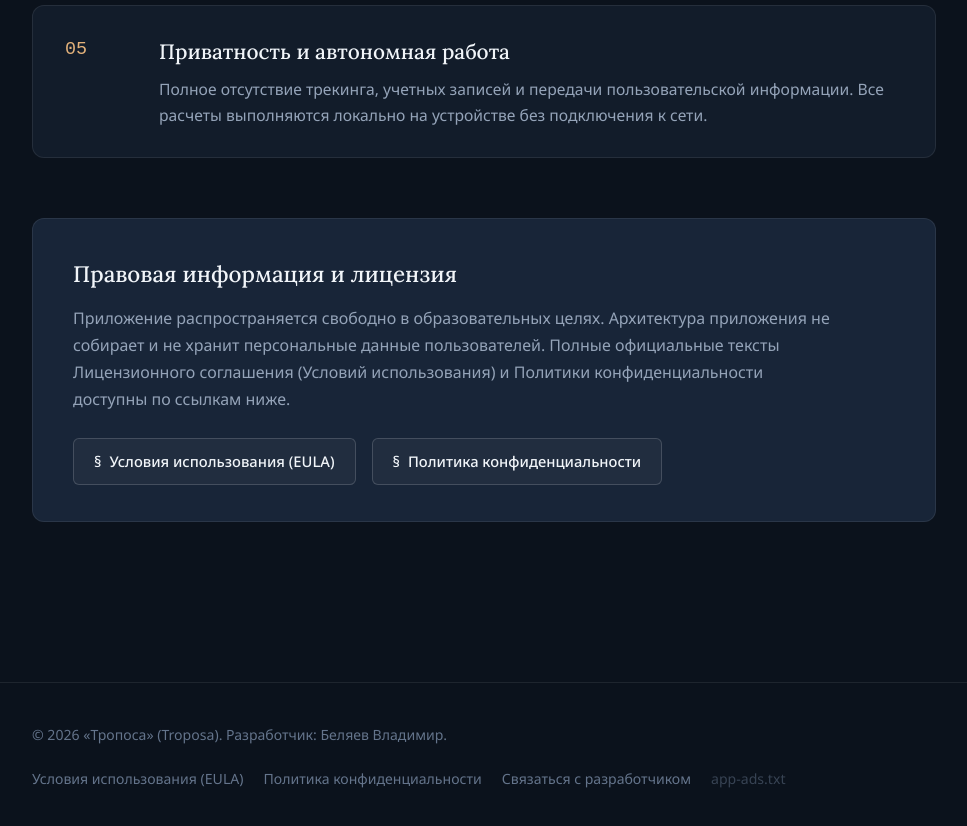
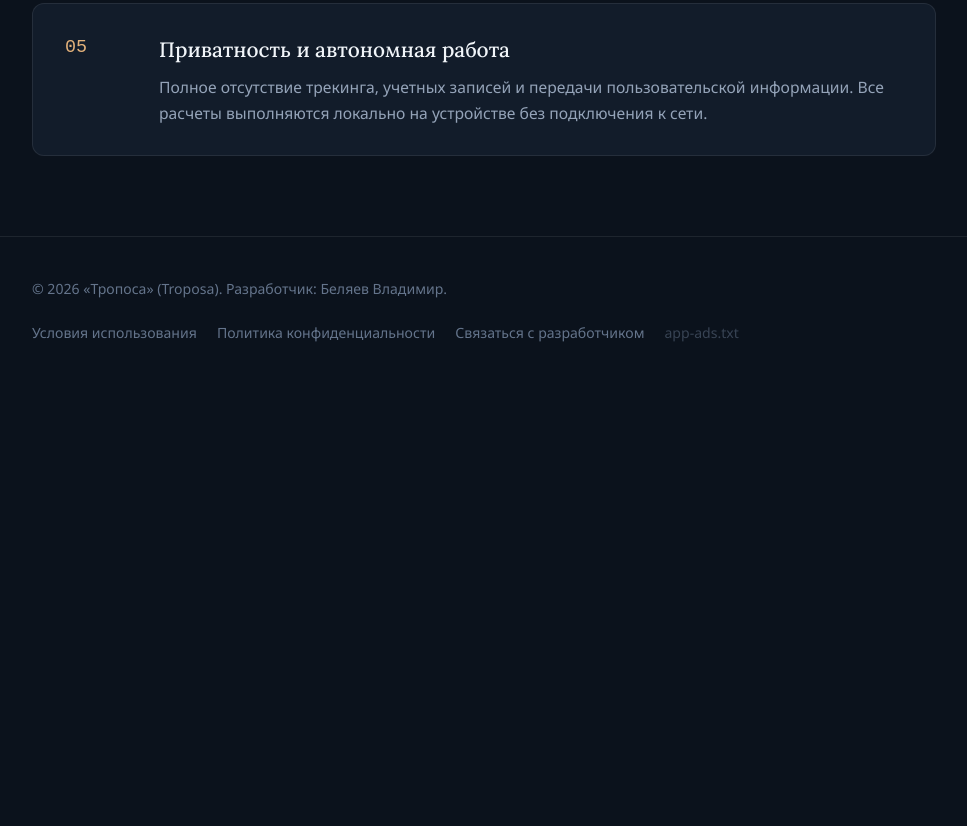
Before and after one commit to vladimir23904-afk/vladimir23904-afk.github.io, a plain HTML site: page ru.html in a window 1280 px wide. Shown: the part 1650-2476 px from the top of the page, without its empty margins (156-1123 px from the left). After the commit the page ends 2035 px from the top, so only its background shows below. Drawn offline with Linux system fonts and the light colour scheme.

Commit message:
Убран плашечный баннер соглашений и кнопка Legal Documentation; ссылки вынесены исключительно в футер

```diff
--- a/ru.html
+++ b/ru.html
@@ -20,7 +20,6 @@
         </a>
         <div class="nav">
             <a href="#overview">О приложении</a>
-            <a href="#legal">Правовая информация</a>
             <div class="lang-switch">
                 <a href="index.html" >EN</a>
                 <a href="ru.html" class="active">RU</a>
@@ -38,7 +37,6 @@
             <p class="hero-text">Образовательное приложение, объединяющее строгие модели радиационного баланса, климатические ряды за 30 лет по 15 000 городам планеты, сравнительное исследование планетных атмосфер и практические метеорологические опыты. Бесплатно, без регистрации и без сбора личных данных.</p>
             <div class="hero-buttons">
                 <span class="btn btn-primary">Скоро в Google Play</span>
-                <a href="#legal" class="btn btn-outline">Правовые документы</a>
             </div>
         </div>
     </section>
@@ -87,19 +85,6 @@
             </div>
         </div>
             </div>
-
-            <div id="legal" class="legal-banner">
-                <h3>Правовая информация и лицензия</h3>
-                <p>Приложение распространяется свободно в образовательных целях. Архитектура приложения не собирает и не хранит персональные данные пользователей. Полные официальные тексты Лицензионного соглашения (Условий использования) и Политики конфиденциальности доступны по ссылкам ниже.</p>
-                <div class="legal-links">
-                    <a href="legal.html#terms-ru" class="legal-link" target="_blank">
-                        <span>&sect;</span> Условия использования (EULA)
-                    </a>
-                    <a href="legal.html#privacy-ru" class="legal-link" target="_blank">
-                        <span>&sect;</span> Политика конфиденциальности
-                    </a>
-                </div>
-            </div>
         </div>
     </section>
 </main>
@@ -108,7 +93,7 @@
     <div class="container footer-row">
         <div>&copy; 2026 «Тропоса» (Troposa). Разработчик: Беляев Владимир.</div>
         <div class="footer-nav">
-            <a href="legal.html#terms-ru">Условия использования (EULA)</a>
+            <a href="legal.html#terms-ru">Условия использования</a>
             <a href="legal.html#privacy-ru">Политика конфиденциальности</a>
             <a href="mailto:vladimir23904@gmail.com">Связаться с разработчиком</a>
             <a href="app-ads.txt" style="opacity: 0.5;">app-ads.txt</a>
--- a/style.css
+++ b/style.css
@@ -2,7 +2,6 @@
 :root {
     --bg-base: #0b121c;
     --bg-surface: #121c2a;
-    --bg-surface-elevated: #182538;
     --border-subtle: rgba(255, 255, 255, 0.08);
     --border-strong: rgba(255, 255, 255, 0.16);
     --text-primary: #f1f5f9;
@@ -10,7 +9,6 @@
     --text-muted: #64748b;
     --accent-gold: #e2b17a;
     --accent-gold-hover: #f0c594;
-    --accent-sky: #7da3c6;
     --font-serif: 'Lora', Georgia, 'Times New Roman', serif;
     --font-sans: 'Noto Sans', -apple-system, BlinkMacSystemFont, "Segoe UI", Roboto, sans-serif;
     --font-mono: 'JetBrains Mono', monospace;
@@ -180,16 +178,6 @@ header {
     background: var(--accent-gold-hover);
 }
 
-.btn-outline {
-    border: 1px solid var(--border-strong);
-    color: var(--text-secondary);
-}
-
-.btn-outline:hover {
-    border-color: var(--text-primary);
-    color: var(--text-primary);
-}
-
 /* Modules Grid */
 .modules-section {
     padding: 60px 0 80px;
@@ -258,54 +246,6 @@ header {
     line-height: 1.65;
 }
 
-/* Legal Notice Banner */
-.legal-banner {
-    background: var(--bg-surface-elevated);
-    border: 1px solid var(--border-subtle);
-    border-radius: 12px;
-    padding: 36px 40px;
-    margin: 60px 0 80px;
-}
-
-.legal-banner h3 {
-    font-family: var(--font-serif);
-    font-size: 1.4rem;
-    font-weight: 500;
-    margin: 0 0 12px;
-}
-
-.legal-banner p {
-    color: var(--text-secondary);
-    margin: 0 0 24px;
-    max-width: 760px;
-}
-
-.legal-links {
-    display: flex;
-    gap: 16px;
-    flex-wrap: wrap;
-}
-
-.legal-link {
-    display: inline-flex;
-    align-items: center;
-    gap: 8px;
-    padding: 10px 20px;
-    border-radius: 6px;
-    background: rgba(255, 255, 255, 0.04);
-    border: 1px solid var(--border-strong);
-    color: var(--text-primary);
-    text-decoration: none;
-    font-size: 0.92rem;
-    font-weight: 500;
-    transition: background 0.15s ease, border-color 0.15s ease;
-}
-
-.legal-link:hover {
-    background: rgba(255, 255, 255, 0.08);
-    border-color: var(--accent-gold);
-}
-
 /* Footer */
 footer {
     border-top: 1px solid var(--border-subtle);
@@ -330,6 +270,7 @@ footer {
 .footer-nav a {
     color: var(--text-muted);
     text-decoration: none;
+    transition: color 0.15s ease;
 }
 
 .footer-nav a:hover {
@@ -359,7 +300,4 @@ footer {
         border-left: none;
         padding-left: 0;
     }
-    .legal-banner {
-        padding: 24px;
-    }
 }
```
Also changed, not shown: index.html (+1 -16 lines), uz.html (+1 -16 lines).
